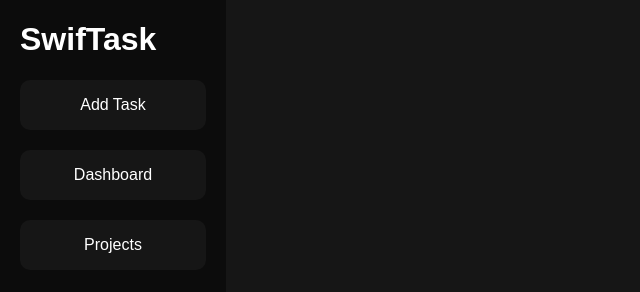
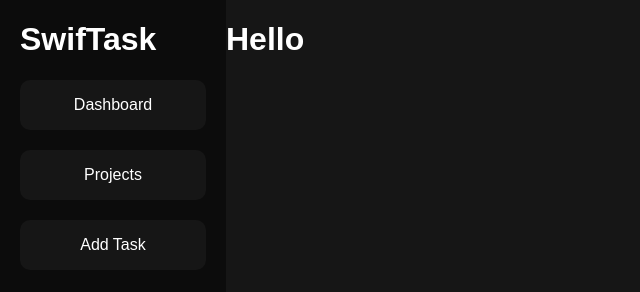
Before and after one commit to williamandrews2/TodoList, a website built with webpack: page src/template.html in a window 1280 px wide. Both pictures are taken after a click on the button "Dashboard". Shown: the whole page, without its empty margins (0-640 px from the left). Built offline with nearby package versions, Linux system fonts and the light colour scheme.

Commit message:
Created basic dashboard functions in index.js, ui.js.

```diff
--- a/src/index.js
+++ b/src/index.js
@@ -1,12 +1,26 @@
 import "./styles.css";
 
 import createToDo from "./modules/createTodo";
-import createProject from "./modules/project";
 import projectController from "./modules/projectController";
+import ui from "./modules/ui";
 
-const workProject = projectController.addProject("Work");
+// TESTING:
+// const workProject = projectController.addProject("Work");
+// const workProject2 = projectController.addProject("Work2");
+// const workProject3 = projectController.addProject("Work3");
 
-console.log(projectController.getAllProjects());
+const dashboardButton = document.getElementById("dashboard-btn");
+
+function showDashboard() {
+  ui.renderProjectList();
+  console.log("Showing dashboard and project list!");
+}
+
+function showProjects() {}
+
+function addTask() {}
+
+dashboardButton.addEventListener("click", showDashboard);
 
 // TODO: Create and load a default project here.
 
--- a/src/modules/ui.js
+++ b/src/modules/ui.js
@@ -0,0 +1,40 @@
+import projectController from "./projectController";
+
+const content = document.querySelector("#content");
+
+// render project list
+const renderProjectList = () => {
+  content.innerHTML = "";
+  createGreeting();
+  const projectContainer = document.createElement("div");
+  projectContainer.id = "project-container"; // Potential change later.
+  content.appendChild(projectContainer);
+  const projectList = projectController.getAllProjects();
+  projectList.forEach((project) => {
+    const projectListItem = document.createElement("div"); // Might need to change to buttons...
+    projectListItem.className = "project-list-item";
+    projectListItem.innerHTML = project.name;
+    projectContainer.appendChild(projectListItem);
+    console.log(project.name);
+  });
+};
+
+// render project and its contents
+const renderProject = () => {};
+
+// render todos
+const renderTodos = () => {};
+
+// greet the user
+const createGreeting = () => {
+  const greeting = document.createElement("h1");
+  greeting.id = "greeting";
+  greeting.innerText = "Hello";
+  content.appendChild(greeting);
+};
+
+export default {
+  renderProjectList,
+  renderProject,
+  renderTodos,
+};
--- a/src/template.html
+++ b/src/template.html
@@ -11,9 +11,9 @@
       <div id="sidebar">
         <h1>SwifTask</h1>
         <div id="tab-button-container">
-          <button class="tab-button">Add Task</button>
-          <button class="tab-button">Dashboard</button>
-          <button class="tab-button">Projects</button>
+          <button class="tab-button" id="dashboard-btn">Dashboard</button>
+          <button class="tab-button" id="projects-btn">Projects</button>
+          <button class="tab-button" id="add-task-btn">Add Task</button>
         </div>
       </div>
       <div id="content">
```
